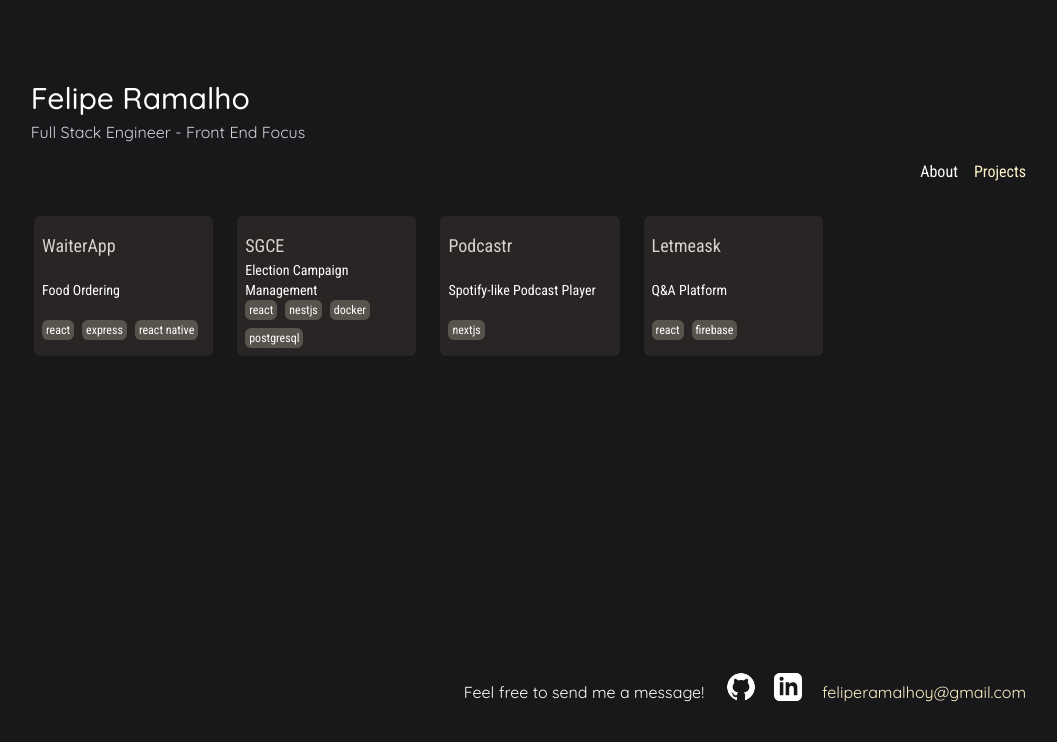
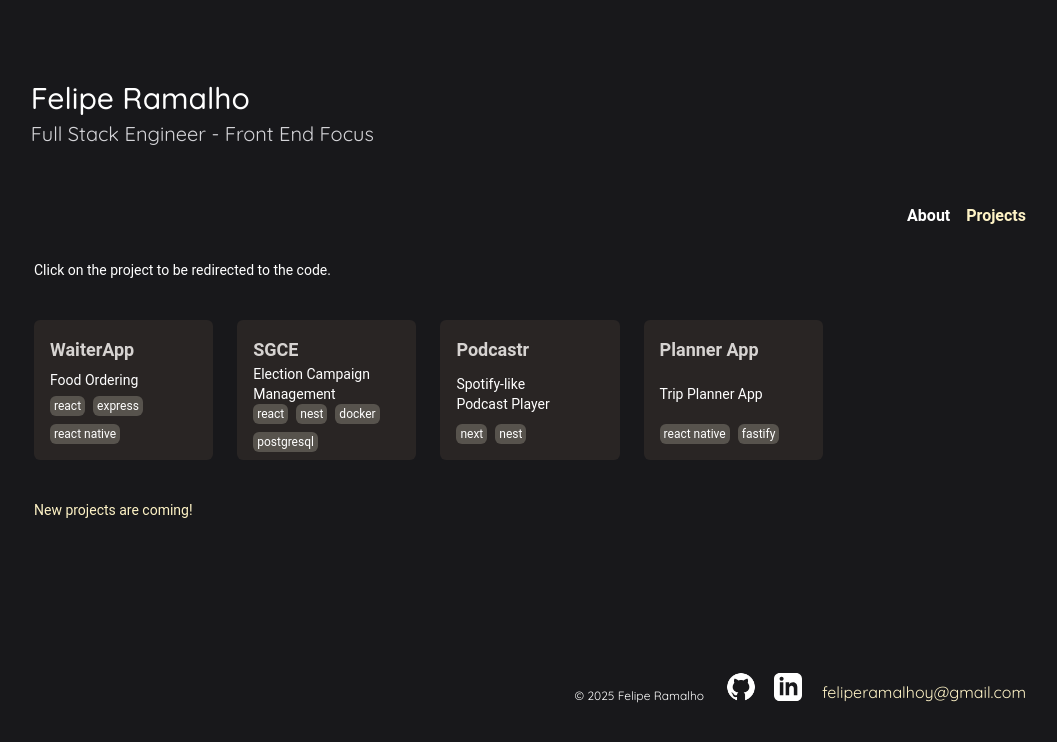
Before and after one commit to Felipe32R/portfolio, a React (Vite) app: page / in a window 1280 px wide. Both pictures are taken after a click on the element "Projects". Shown: the top 742 px of the page, without its empty margins (110-1167 px from the left). Built offline with nearby package versions, Linux system fonts and the light colour scheme.

Commit message:
feat: improve readability

```diff
--- a/index.html
+++ b/index.html
@@ -7,13 +7,7 @@
     <link rel="preconnect" href="https://fonts.googleapis.com" />
     <link rel="preconnect" href="https://fonts.gstatic.com" crossorigin />
     <link
-      href="https://fonts.googleapis.com/css2?family=Montserrat:ital,wght@0,100..900;1,100..900&family=Prompt:ital,wght@0,100;0,200;0,300;0,400;0,500;0,600;0,700;0,800;0,900;1,100;1,200;1,300;1,400;1,500;1,600;1,700;1,800;1,900&family=Quicksand:wght@300..700&family=Roboto+Condensed:ital,wght@0,100..900;1,100..900&family=Roboto:ital,wght@0,100..900;1,100..900&display=swap"
-      rel="stylesheet"
-    />
-    <link rel="preconnect" href="https://fonts.googleapis.com" />
-    <link rel="preconnect" href="https://fonts.gstatic.com" crossorigin />
-    <link
-      href="https://fonts.googleapis.com/css2?family=Montserrat:ital,wght@0,100..900;1,100..900&family=Prompt:ital,wght@0,100;0,200;0,300;0,400;0,500;0,600;0,700;0,800;0,900;1,100;1,200;1,300;1,400;1,500;1,600;1,700;1,800;1,900&family=Roboto+Condensed:ital,wght@0,100..900;1,100..900&family=Roboto:ital,wght@0,100..900;1,100..900&display=swap"
+      href="https://fonts.googleapis.com/css2?family=Quicksand:wght@300..700&family=Roboto+Mono:ital,wght@0,100..700;1,100..700&display=swap"
       rel="stylesheet"
     />
     <title>Felipe Ramalho</title>
--- a/src/App.tsx
+++ b/src/App.tsx
@@ -15,20 +15,20 @@ function App() {
     {
       title: "SGCE",
       description: "Election Campaign Management",
-      tags: ["react", "nestjs", "docker", "postgresql"],
+      tags: ["react", "nest", "docker", "postgresql"],
       link: "https://github.com/Felipe32R/SGCE",
     },
     {
       title: "Podcastr",
       description: "Spotify-like Podcast Player",
-      tags: ["nextjs"],
+      tags: ["next", "nest"],
       link: "https://github.com/Felipe32R/SGCE",
     },
     {
-      title: "Letmeask",
-      description: "Q&A Platform",
-      tags: ["react", "firebase"],
-      link: "https://github.com/Felipe32R/letmeask",
+      title: "Planner App",
+      description: "Trip Planner App",
+      tags: ["react native", "fastify"],
+      link: "https://github.com/Felipe32R/plannerapp",
     },
   ];
 
@@ -38,12 +38,12 @@ function App() {
     <div className="flex flex-col items-center h-dvh w-full bg-zinc-900 text-white justify-center py-10 sm:py-20">
       <header className="flex flex-col gap-1  mb-10 w-[78%] items-start">
         <h3 className="font-medium text-3xl">Felipe Ramalho</h3>
-        <h3 className="text-zinc-300 xl">
+        <h3 className="text-zinc-300 text-xl">
           Full Stack Engineer - Front End Focus
         </h3>
       </header>
       <div className="w-[90%] sm:w-[80%] h-full flex flex-col p-4 gap-8">
-        <nav className="w-full flex items-center justify-end gap-4 ">
+        <h1 className="w-full flex items-center justify-end gap-4 font-semibold">
           <span
             onClick={() => setSelectedView("certs")}
             className={`cursor-pointer ${
@@ -60,7 +60,7 @@ function App() {
           >
             Projects
           </span>
-        </nav>
+        </h1>
         {selectedView === "projects" && <Projects projects={projects} />}
         {selectedView === "xp" && <Projects projects={projects} />}
         {selectedView === "certs" && <Certifications />}
--- a/src/components/Certifications/index.tsx
+++ b/src/components/Certifications/index.tsx
@@ -1,26 +1,9 @@
 export function Certifications() {
-  const handleDownload = () => {
-    const link = document.createElement("a");
-    link.href = "/src/Resume-Felipe_Ramalho.pdf";
-    link.download = "Resume-Felipe_Ramalho";
-    document.body.appendChild(link);
-    link.click();
-    document.body.removeChild(link);
-  };
-
   return (
     <div className="w-full h-full flex justify-center pt-10">
-      <div className="sm:w-[80%] md:w-[60%] xl:w-[40%] h-full text-justify">
-        Hello! I'm 23 years old and have a Bachelor's degree in Computer
-        Engineering. I enjoy exploring new technologies with Javascript tools.
-        Want to know more about my experience?{" "}
-        <button
-          onClick={handleDownload}
-          className="text-amber-100 cursor-pointer underline"
-        >
-          {" "}
-          Download my resume!
-        </button>
+      <div className="sm:w-[80%] md:w-[60%] xl:w-[40%] h-full text-center text-lg">
+        Developer passionate about exploring new technologies and contributing
+        to open source. Focused on building impactful and efficient solutions.
       </div>
     </div>
   );
--- a/src/components/Footer/index.tsx
+++ b/src/components/Footer/index.tsx
@@ -4,7 +4,7 @@ import linkedinIcon from "../../assets/linkedinIcon.svg";
 export function Footer() {
   return (
     <div className="flex-1 items-end flex-col sm:flex-row md:flex-row lg:flex-row xl:flex-row  flex w-full justify-end gap-5 lg:h-20 ">
-      <span className="socials">Feel free to send me a message!</span>
+      <span className="socials text-xs">© 2025 Felipe Ramalho</span>
 
       <div className="flex md:flex-row lg:flex-row xl:flex-row  items-center gap-4">
         <a href="https://github.com/Felipe32R" target="blank">
--- a/src/components/Project/index.tsx
+++ b/src/components/Project/index.tsx
@@ -14,11 +14,11 @@ export function Project({ title, description, tags, link }: ProjectProps) {
 
   return (
     <div
-      className="flex flex-col justify-between p-2 py-4 max-w-[240px] w-full h-[140px] bg-stone-800 cursor-pointer rounded-md transition-all ease-in duration-200  relative
-             after:content-[''] after:absolute after:bottom-0 after:left-0 after:w-0 after:h-[2px] after:bg-stone-500 after:transition-all after:duration-300 hover:after:w-full"
+      className="flex flex-col justify-between p-4 max-w-[240px] w-full h-[140px] bg-stone-800 cursor-pointer rounded-md transition-all ease-in duration-200  relative
+             after:content-[''] after:absolute after:bottom-0 after:left-0 after:w-0 after:h-[2px] after:bg-stone-500 after:transition-all after:duration-300 hover:after:w-full hover:text-amber-100"
       onClick={() => handleClick(link)}
     >
-      <h4 className="text-stone-300 text-lg">{title}</h4>
+      <h4 className="text-lg font-semibold text-stone-300">{title}</h4>
       <p className="text-sm">{description}</p>
       <div className="flex items-center gap-2 flex-wrap">
         {tags.map((tag) => (
--- a/src/components/Projects/index.tsx
+++ b/src/components/Projects/index.tsx
@@ -6,10 +6,16 @@ type ProjectsProps = {
 
 export function Projects({ projects }: ProjectsProps) {
   return (
-    <div className=" w-full grid grid-cols-1 sm:grid-cols-2 md:grid-cols-3 lg:grid-cols-5  gap-6 h-auto max-h-[50vh] overflow-y-auto">
-      {projects.map((project) => (
-        <Project key={project.title} {...project} />
-      ))}
+    <div className="flex flex-col w-full h-full gap-10">
+      <span className="text-sm">
+        Click on the project to be redirected to the code.
+      </span>
+      <div className=" w-full grid grid-cols-1 sm:grid-cols-2 md:grid-cols-3 lg:grid-cols-5  gap-6 h-auto max-h-[50vh] overflow-y-auto">
+        {projects.map((project) => (
+          <Project key={project.title} {...project} />
+        ))}
+      </div>
+      <span className="text-sm text-amber-100">New projects are coming!</span>
     </div>
   );
 }
--- a/src/index.css
+++ b/src/index.css
@@ -9,10 +9,11 @@
 
 /* 2. Remove default margin */
 * {
-  margin: 0;
-  font-family: "Roboto condensed", sans-serif;
+  font-family: "Roboto", sans-serif;
 }
 
+h1,
+h2,
 h3 {
   font-family: "Quicksand";
 }
```
